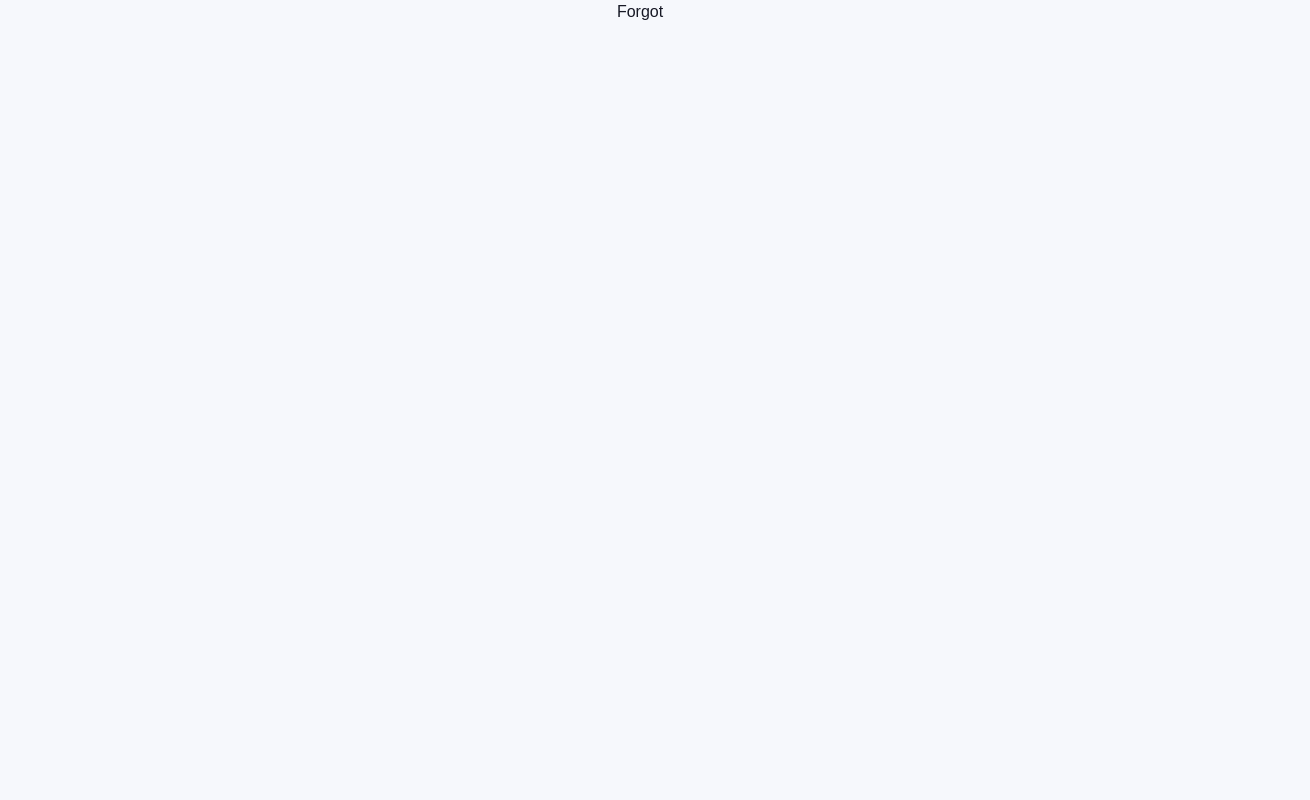
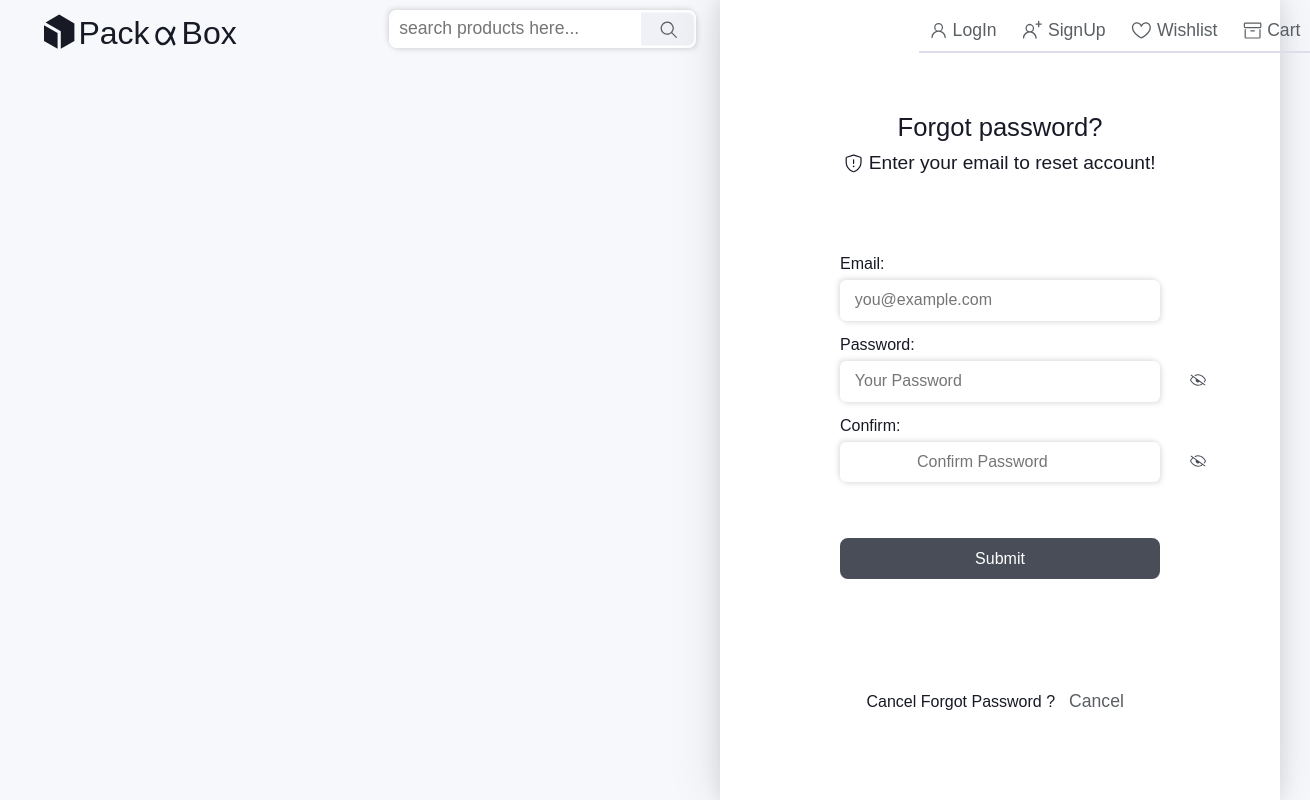
Before and after one commit to sudarshanshelke25/PackaBox-Ecommerce-Website, a React (Create React App) app in the folder client/: page /forgot in a window 1280 px wide. Shown: the top 800 px of the page, 1310 px wide, since content can reach past the window. Built offline with nearby package versions, Linux system fonts and the light colour scheme.

Commit message:
Commit 27 :- FEAT: Implement Forgot component with reset password functionality

```diff
--- a/client/src/auth/Forgot.js
+++ b/client/src/auth/Forgot.js
@@ -1,9 +1,114 @@
-import React from 'react'
+import React, { useState } from 'react'
+import Layout from './../layouts/Layout';
+import { Link, useNavigate } from 'react-router-dom';
+import './auth.css';
+import { GoEye, GoEyeClosed, GoShield } from 'react-icons/go';
+import axios from 'axios';
+
 
 const Forgot = () => {
+
+  const [email, setEmail] = useState('');
+  const [newPassword, setNewPassword] = useState('');
+  const [confirmPassword, setConfirmPassword] = useState('');
+  const [showPassword, setShowPassword] = useState(false);
+  const navigate = useNavigate();
+
+
+  // handle SignUp Submit Function
+  const handleSubmit = async (event) => {
+    event.preventDefault();
+    console.log(email, newPassword, confirmPassword);
+
+    try {
+      const res = await axios.post(
+        `/api/v1/auth/forgot-password`,
+        {email, newPassword, confirmPassword}
+      );
+
+      if (res?.data?.success){
+        alert(`${res.data.message}`);
+        navigate('/login');
+      } else {
+        alert(`${res.data.message}`);
+      }
+
+    } catch (error) {
+      console.log(error);
+      alert('something went wrong!');
+    }
+  }
+
+  // toggle Display Password Function
+  const toggleShowPassword = async (event) => {
+    setShowPassword(!showPassword);
+  }
+
+
   return (
-    <div>Forgot</div>
-  )
-}
+    <Layout
+      title='PackaBox - Forgot Password'
+      description='Forgot your PackaBox password? Easily reset your password and regain access to your account. Follow our simple steps to secure your account and continue shopping on PackaBox, your trusted e-commerce platform.'
+      keywords='PackaBox forgot password, ecommerce password reset, PackaBox account recovery, reset PackaBox password, recover ecommerce password, PackaBox password help, secure password reset, ecommerce login issues, forgot password solution,retrieve PackaBox account'
+    >
+      <section className='auth signup'>
+        <div className='form-header signup-header'>
+          <h1 className='title'>Forgot password?</h1>
+          <h2 className='subtitle'><GoShield /> Enter your email to reset account!</h2>
+        </div>
 
-export default Forgot
+        <form onSubmit={handleSubmit} className='form-main signup-form'>
+
+          <div className='input-field'>
+            <label htmlFor="email"> Email:</label><br/>
+            <input type="email" id='email' name="email"
+              placeholder='you@example.com'
+              value={email}
+              onChange={(event)=> setEmail(event.target.value)}
+              required
+            />
+          </div>
+
+          <div className='input-field'>
+            <label htmlFor="newPassword">Password:</label><br/>
+            <input type={showPassword?'text':'password'} id="newPassword" name="newPassword"
+              placeholder='Your Password'
+              value={newPassword}
+              onChange={(event)=> setNewPassword(event.target.value)}
+              required
+            />
+            <span className='password-icon' onClick={toggleShowPassword}>
+              {showPassword? <GoEye />:<GoEyeClosed />}
+            </span>
+          </div>
+
+          <div className='input-field'>
+            <label htmlFor="confirmPassword">Confirm:</label><br/>
+            <input type={showPassword?'text':'password'} id="confirmPassword" name="confirmPassword"
+              placeholder='
+              Confirm Password'
+              value={confirmPassword}
+              onChange={(event)=> setConfirmPassword(event.target.value)}
+              required
+            />
+            <span className='password-icon' onClick={toggleShowPassword}>
+              {showPassword? <GoEye />:<GoEyeClosed />}
+            </span>
+          </div>
+
+          <div className='input-button'>
+            <button className='button signup-btn' type='submit'>Submit</button>
+          </div>
+
+        </form>
+
+        <div className='form-footer auth-text'>
+          <p>Cancel Forgot Password ? <Link className='auth-link' to='/login'>Cancel</Link></p>
+        </div>
+
+      </section>
+    </Layout>
+  );
+};
+
+export default Forgot;
--- a/client/src/auth/Signup.js
+++ b/client/src/auth/Signup.js
@@ -30,7 +30,7 @@ const Signup = () => {
         alert(`${res.data.message}`);
         navigate('/login');
       } else {
-        alert(`${res.error.message}`);
+        alert(`${res.data.message}`);
       }
 
     } catch (error) {
--- a/client/src/layouts/header/header.css
+++ b/client/src/layouts/header/header.css
@@ -134,6 +134,7 @@
     padding-block: 0.2rem;
     padding-inline: 0.6rem;
     position: relative;
+    text-align: center;
 }
 
 .auth-link:hover{
```
Also changed, not shown: 1 other file (tests, documents, lock files or other folders).
